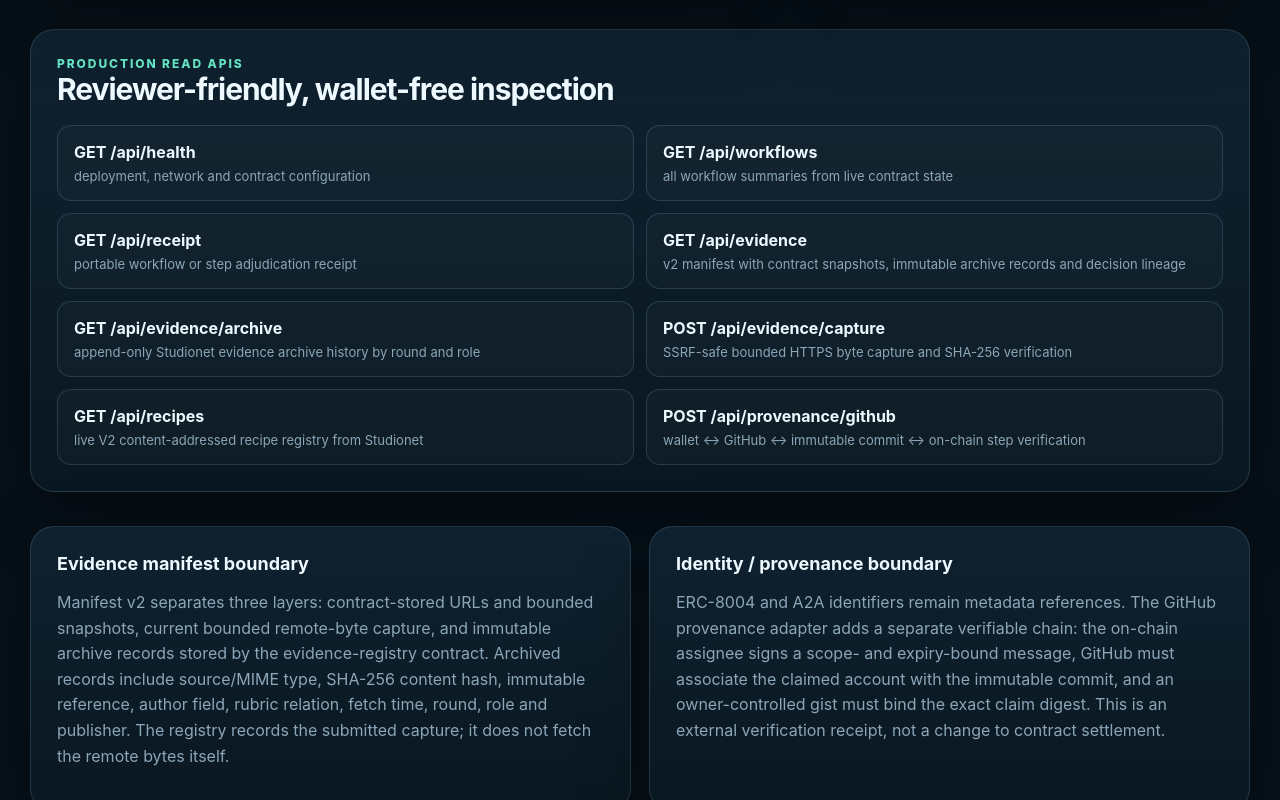
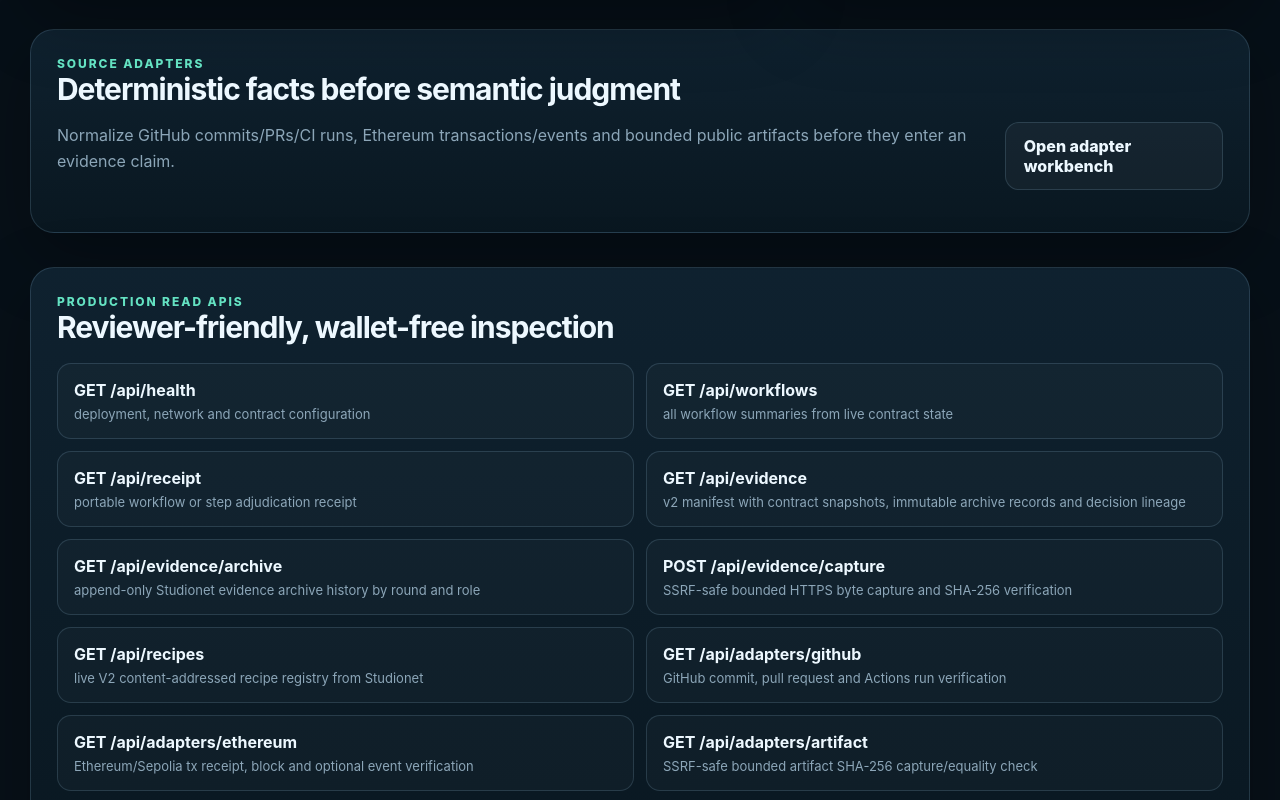
Before and after one commit to maho0638/resolvegraph-genlayer, a Next.js app in the folder frontend/: page /developers in a window 1280 px wide. Shown: the part 940-1740 px from the top of the page. Built offline with nearby package versions, Linux system fonts and the light colour scheme.

Commit message:
docs: expose source adapter workbench and APIs

```diff
--- a/frontend/app/developers/page.tsx
+++ b/frontend/app/developers/page.tsx
@@ -62,6 +62,22 @@ export default function Developers() {
       </section>
 
       <section className="panel section">
+        <div className="sectionHead">
+          <div>
+            <div className="eyebrow">Source adapters</div>
+            <h2>Deterministic facts before semantic judgment</h2>
+            <p className="muted">
+              Normalize GitHub commits/PRs/CI runs, Ethereum transactions/events
+              and bounded public artifacts before they enter an evidence claim.
+            </p>
+          </div>
+          <a className="button secondary" href="/adapters">
+            Open adapter workbench
+          </a>
+        </div>
+      </section>
+
+      <section className="panel section">
         <div className="eyebrow">Production read APIs</div>
         <h2>Reviewer-friendly, wallet-free inspection</h2>
         <div className="apiGrid">
@@ -85,6 +101,15 @@ export default function Developers() {
           </a>
           <a className="apiItem" href="/api/recipes" target="_blank" rel="noreferrer">
             <strong>GET /api/recipes</strong><span>live V2 content-addressed recipe registry from Studionet</span>
+          </a>
+          <a className="apiItem" href="/adapters">
+            <strong>GET /api/adapters/github</strong><span>GitHub commit, pull request and Actions run verification</span>
+          </a>
+          <a className="apiItem" href="/adapters">
+            <strong>GET /api/adapters/ethereum</strong><span>Ethereum/Sepolia tx receipt, block and optional event verification</span>
+          </a>
+          <a className="apiItem" href="/adapters">
+            <strong>GET /api/adapters/artifact</strong><span>SSRF-safe bounded artifact SHA-256 capture/equality check</span>
           </a>
           <a className="apiItem" href="/provenance?workflow=rg-live-success-v1&step=source-check">
             <strong>POST /api/provenance/github</strong><span>wallet ↔ GitHub ↔ immutable commit ↔ on-chain step verification</span>
```
